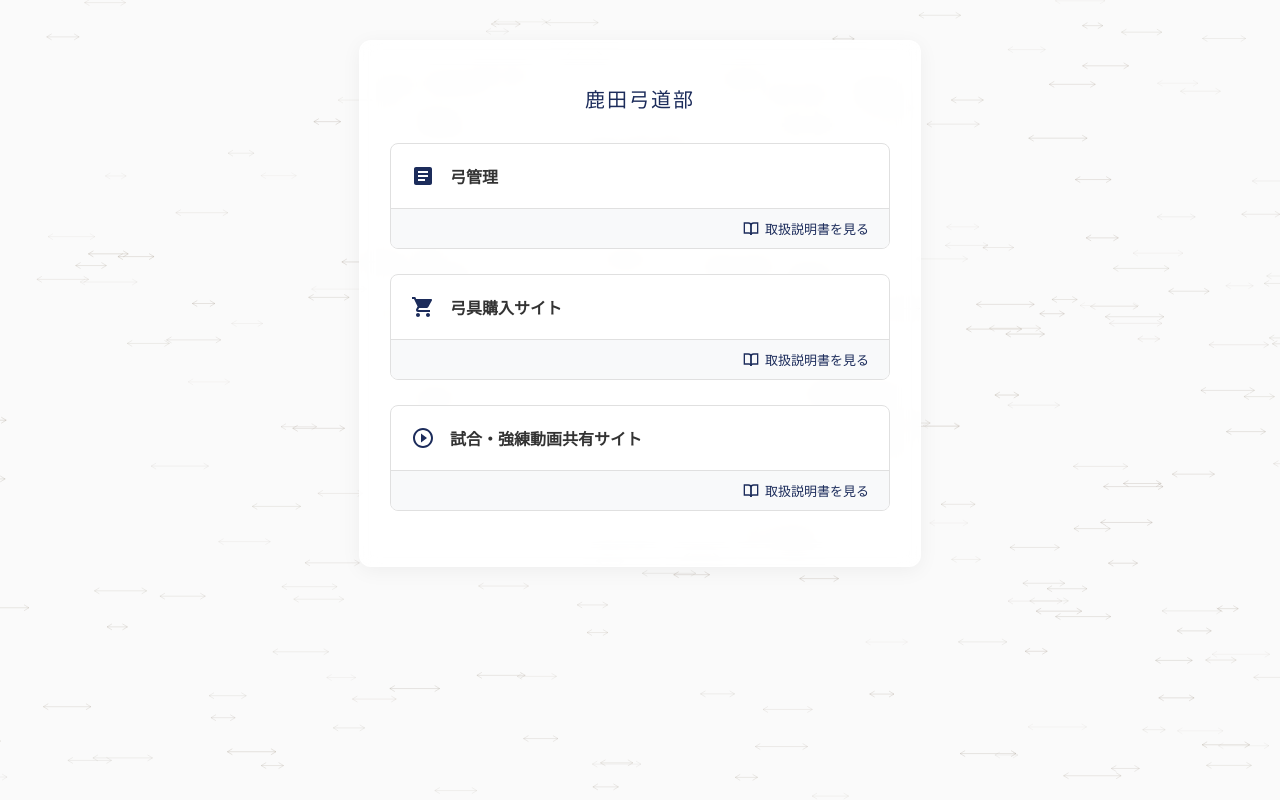
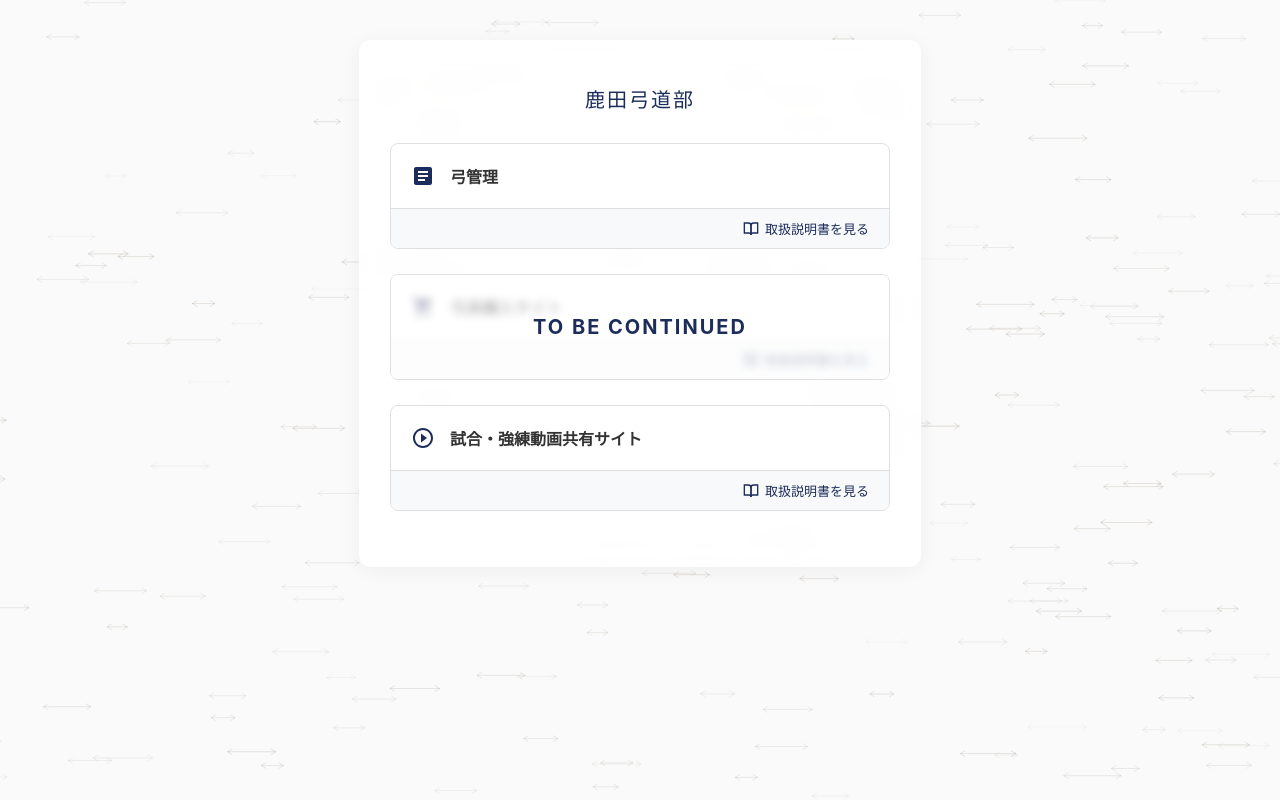
Before and after one commit to shikatayumi/home, a plain HTML site: page index.html in a window 1280 px wide. Drawn offline with Linux system fonts and the light colour scheme.

Commit message:
Update index.html

```diff
--- a/index.html
+++ b/index.html
@@ -4,6 +4,10 @@
     <meta charset="UTF-8">
     <meta name="viewport" content="width=device-width, initial-scale=1.0">
     <title>鹿田弓道部</title>
+
+    <!-- ファビコンの設定 -->
+    <link rel="icon" href="image_401997.png" type="image/png">
+
     <style>
         body {
             font-family: -apple-system, BlinkMacSystemFont, "Segoe UI", Roboto, "Helvetica Neue", Arial, sans-serif;
@@ -96,6 +100,31 @@
             stroke-width: 2;
             fill: none;
         }
+
+        /* ▼ 未完成(TO BE CONTINUED)用のスタイル ▼ */
+        .service-group.is-coming-soon {
+            position: relative;
+            pointer-events: none; /* クリックを無効化 */
+        }
+        .service-group.is-coming-soon::after {
+            content: "TO BE CONTINUED";
+            position: absolute;
+            top: 0;
+            left: 0;
+            width: 100%;
+            height: 100%;
+            background-color: rgba(255, 255, 255, 0.7); /* 半透明の白背景 */
+            backdrop-filter: blur(4px); /* 背景をぼかす */
+            -webkit-backdrop-filter: blur(4px);
+            display: flex;
+            align-items: center;
+            justify-content: center;
+            font-size: 20px;
+            font-weight: bold;
+            color: #1c2c5b;
+            letter-spacing: 2px;
+            z-index: 10;
+        }
     </style>
 </head>
 <body>
@@ -104,6 +133,7 @@
         <h1>鹿田弓道部</h1>
 
         <!-- ①：鹿田弓道部 弓管理 -->
+        <!-- ※完成しているので通常のクラス名 -->
         <div class="service-group">
             <a href="https://script.google.com/macros/s/AKfycbwdK8TA86Ny6WicUYz1OkGidV1cYvrIAjrj7WlppSKk7u2uwJpX_saihiVg7QOn9KOf/exec" class="link-item" target="_blank" rel="noopener noreferrer">
                 <svg class="icon" viewBox="0 0 24 24" xmlns="http://www.w3.org/2000/svg">
@@ -118,7 +148,8 @@
         </div>
 
         <!-- ②：弓具購入サイト -->
-        <div class="service-group">
+        <!-- ※完成しているので通常のクラス名 -->
+        <div class="service-group is-coming-soon">
             <a href="https://script.google.com/macros/s/AKfycbwOhbhJGcm5EKViBada7EOOB0mtEmG-9fiUZofJ8pkSeXogwCXDuHm_5YBTSzc4MwBSXw/exec" class="link-item" target="_blank" rel="noopener noreferrer">
                 <svg class="icon" viewBox="0 0 24 24" xmlns="http://www.w3.org/2000/svg">
                     <path d="M7 18c-1.1 0-1.99.9-1.99 2S5.9 22 7 22s2-.9 2-2-.9-2-2-2zM1 2v2h2l3.6 7.59-1.35 2.45c-.16.28-.25.61-.25.96 0 1.1.9 2 2 2h12v-2H7.42c-.14 0-.25-.11-.25-.25l.03-.12.9-1.63h7.45c.75 0 1.41-.41 1.75-1.03l3.58-6.49c.08-.14.12-.31.12-.48 0-.55-.45-1-1-1H5.21l-.94-2H1zm16 16c-1.1 0-1.99.9-1.99 2s.89 2 1.99 2 2-.9 2-2-.9-2-2-2z"/>
@@ -132,6 +163,7 @@
         </div>
 
         <!-- ③：試合・強練動画共有サイト -->
+        <!-- ※未完成状態のサンプルとして「is-coming-soon」を追加しています -->
         <div class="service-group">
             <a href="https://script.google.com/macros/s/AKfycbyIV0Ugs-6AfO5E4DN1AT78dCXlYvqJjaH9R4gH7BgY9qx2jhNK28MaQtQWlq1Vmy3w/exec" class="link-item" target="_blank" rel="noopener noreferrer">
                 <svg class="icon" viewBox="0 0 24 24" xmlns="http://www.w3.org/2000/svg">
```
